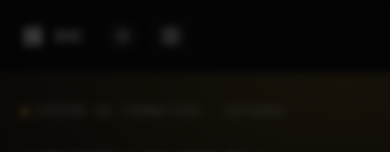
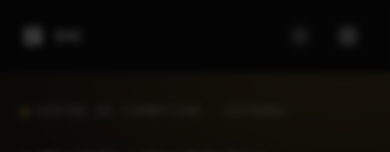
Before and after one commit to MarletDJEN/ehc, a React (Vite) app: page / in a window 390 px wide. Shown: the top 152 px of the page. Built offline with nearby package versions, Linux system fonts and the light colour scheme; a web font is replaced by a local one.

Commit message:
fix: hamburger menu poussé à droite sur mobile

```diff
--- a/src/assets/css/styles.css
+++ b/src/assets/css/styles.css
@@ -1139,6 +1139,7 @@ p:last-child { margin-bottom: 0; }
 
 @media (max-width: 720px) {
   .nav-links { display: none; }
+  .nav-cta-row { margin-inline-start: auto; }
   .nav-toggle { display: inline-flex; }
   .form-row { grid-template-columns: 1fr; }
   .stat-strip { grid-template-columns: 1fr; }
```
